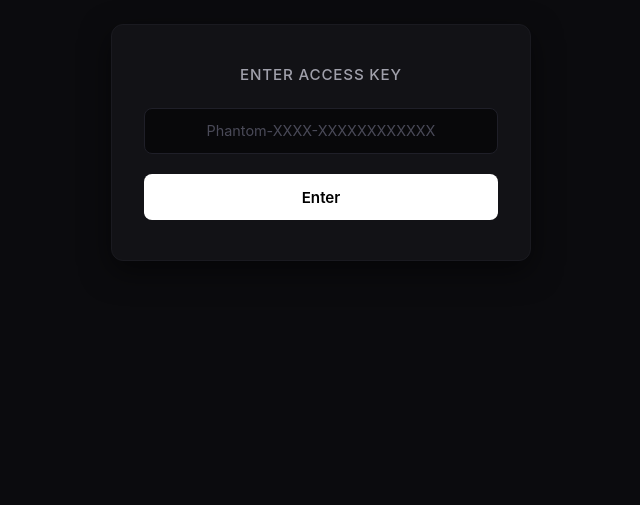
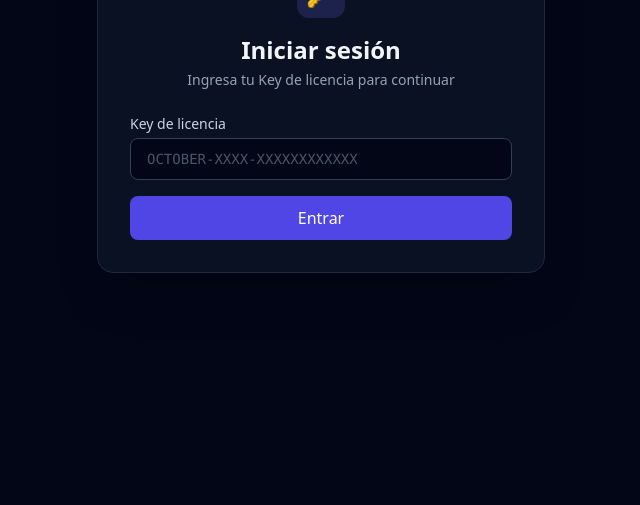
Before and after one commit to exerpas/deluxion, a website: page public/index.html in a window 1280 px wide. Shown: the part 295-800 px from the top of the page, without its empty margins (319-959 px from the left). Drawn offline with nearby package versions, Linux system fonts and the light colour scheme.

Commit message:
update october

```diff
--- a/public/index.html
+++ b/public/index.html
@@ -1,117 +1,63 @@
 <!DOCTYPE html>
-<html lang="en">
+<html lang="es">
 <head>
-    <meta charset="UTF-8">
-    <meta name="viewport" content="width=device-width, initial-scale=1.0">
-    <title>NIGHT - Login</title>
-    <style>
-        * {
-            box-sizing: border-box;
-            margin: 0;
-            padding: 0;
-            font-family: -apple-system, BlinkMacSystemFont, "Segoe UI", Roboto, Helvetica, Arial, sans-serif;
-        }
+  <meta charset="UTF-8" />
+  <meta name="viewport" content="width=device-width, initial-scale=1" />
+  <title>Acceso por licencia</title>
+  <script src="https://cdn.tailwindcss.com"></script>
+</head>
+<body class="min-h-screen bg-slate-950 text-slate-100 flex items-center justify-center p-4">
+  <main class="w-full max-w-md">
+    <div class="rounded-2xl border border-slate-800 bg-slate-900/70 p-8 shadow-2xl backdrop-blur">
+      <div class="mb-6 text-center">
+        <div class="mx-auto mb-4 flex h-12 w-12 items-center justify-center rounded-xl bg-indigo-500/20 text-2xl">🔑</div>
+        <h1 class="text-2xl font-semibold">Iniciar sesión</h1>
+        <p class="mt-1 text-sm text-slate-400">Ingresa tu Key de licencia para continuar</p>
+      </div>
 
-        body {
-            background-color: #0b0b0e;
-            color: #ffffff;
-            display: flex;
-            flex-direction: column;
-            justify-content: center;
-            align-items: center;
-            height: 100vh;
-            overflow: hidden;
-        }
+      <div id="login-form" class="space-y-4">
+        <div>
+          <label for="key" class="mb-1 block text-sm font-medium text-slate-300">Key de licencia</label>
+          <input id="key" type="text" autocomplete="off" spellcheck="false" placeholder="OCTOBER-XXXX-XXXXXXXXXXXX"
+            class="w-full rounded-lg border border-slate-700 bg-slate-950 px-4 py-2.5 font-mono text-sm placeholder-slate-600 outline-none focus:border-indigo-500 focus:ring-2 focus:ring-indigo-500/30" />
+        </div>
+        <p id="error" class="hidden rounded-lg bg-red-500/10 px-3 py-2 text-sm text-red-400"></p>
+        <button id="submit" type="button"
+          class="w-full rounded-lg bg-indigo-600 px-4 py-2.5 font-medium text-white transition hover:bg-indigo-500 disabled:opacity-50">
+          Entrar
+        </button>
+      </div>
+    </div>
+  </main>
 
-        /* Título superior estilizado */
-        .app-title {
-            font-size: 1.8rem;
-            font-weight: 700;
-            letter-spacing: 0.5rem;
-            margin-bottom: 2.5rem;
-            text-transform: uppercase;
-            color: #ffffff;
-        }
+  <script>
+    const keyInput = document.getElementById('key');
+    const errorBox = document.getElementById('error');
+    const button = document.getElementById('submit');
 
-        /* Contenedor tipo tarjeta */
-        .login-card {
-            background-color: #121216;
-            border: 1px solid #1a1a20;
-            border-radius: 12px;
-            padding: 2.5rem 2rem;
-            width: 100%;
-            max-width: 420px;
-            box-shadow: 0 10px 30px rgba(0, 0, 0, 0.5);
-            text-align: center;
-        }
+    async function login() {
+      errorBox.classList.add('hidden');
+      button.disabled = true;
+      button.textContent = 'Verificando…';
+      try {
+        const res = await fetch('/api/auth/login', {
+          method: 'POST',
+          headers: { 'Content-Type': 'application/json' },
+          body: JSON.stringify({ key: keyInput.value }),
+        });
+        const data = await res.json().catch(() => ({}));
+        if (!res.ok) throw new Error(data.error || 'No se pudo iniciar sesión');
+        window.location.href = '/dashboard';
+      } catch (err) {
+        errorBox.textContent = err.message;
+        errorBox.classList.remove('hidden');
+        button.disabled = false;
+        button.textContent = 'Entrar';
+      }
+    }
 
-        .login-card h2 {
-            font-size: 0.95rem;
-            font-weight: 500;
-            letter-spacing: 0.05rem;
-            color: #a0a0ab;
-            margin-bottom: 1.5rem;
-            text-transform: uppercase;
-        }
-
-        /* Campo de texto (Input) */
-        .input-group {
-            margin-bottom: 1.25rem;
-        }
-
-        .input-group input {
-            width: 100%;
-            background-color: #08080a;
-            border: 1px solid #1f1f28;
-            border-radius: 8px;
-            padding: 0.85rem 1rem;
-            color: #ffffff;
-            font-size: 0.9rem;
-            text-align: center;
-            outline: none;
-            transition: border-color 0.2s;
-        }
-
-        .input-group input::placeholder {
-            color: #4a4a58;
-        }
-
-        .input-group input:focus {
-            border-color: #ffffff;
-        }
-
-        /* Botón de envío */
-        .submit-btn {
-            width: 100%;
-            background-color: #ffffff;
-            color: #000000;
-            border: none;
-            border-radius: 8px;
-            padding: 0.85rem;
-            font-size: 0.95rem;
-            font-weight: 600;
-            cursor: pointer;
-            transition: background-color 0.2s, opacity 0.2s;
-        }
-
-        .submit-btn:hover {
-            opacity: 0.9;
-        }
-    </style>
-</head>
-<body>
-
-    <div class="app-title">NIGHT</div>
-
-    <div class="login-card">
-        <h2>Enter Access Key</h2>
-        <form action="/login" method="POST">
-            <div class="input-group">
-                <input type="text" name="key" placeholder="Phantom-XXXX-XXXXXXXXXXXX" required autocomplete="off">
-            </div>
-            <button type="submit" class="submit-btn">Enter</button>
-        </form>
-    </div>
-
+    button.addEventListener('click', login);
+    keyInput.addEventListener('keydown', (e) => { if (e.key === 'Enter') login(); });
+  </script>
 </body>
 </html>
```
Also changed, not shown: services/keyStore.js (+11 -2 lines).
